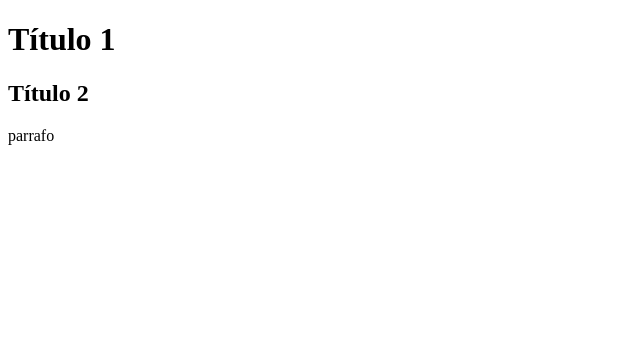
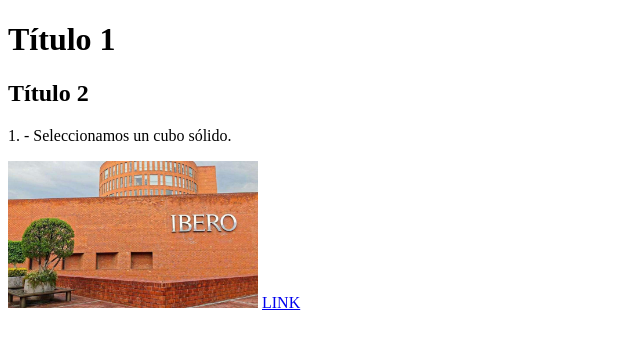
Before and after one commit to a2633802/pensamiento_ingenieria, a plain HTML site: page index.html in a window 1280 px wide. Shown: the whole page, without its empty margins (0-640 px from the left). Drawn offline with Linux system fonts and the light colour scheme.

Commit message:
foto index.html

```diff
--- a/index.html
+++ b/index.html
@@ -7,6 +7,8 @@
   <body>
     <h1>Título 1</h1>
     <h2>Título 2</h2>
-    <p>parrafo</p>
+    <p>1. - Seleccionamos un cubo sólido.</p>
+    <img src="IBERO.png" width="250px">
+    <a href="www.google.com">LINK</a>
   </body>
 </html>
```
Also changed, not shown: IBERO.png (added).
